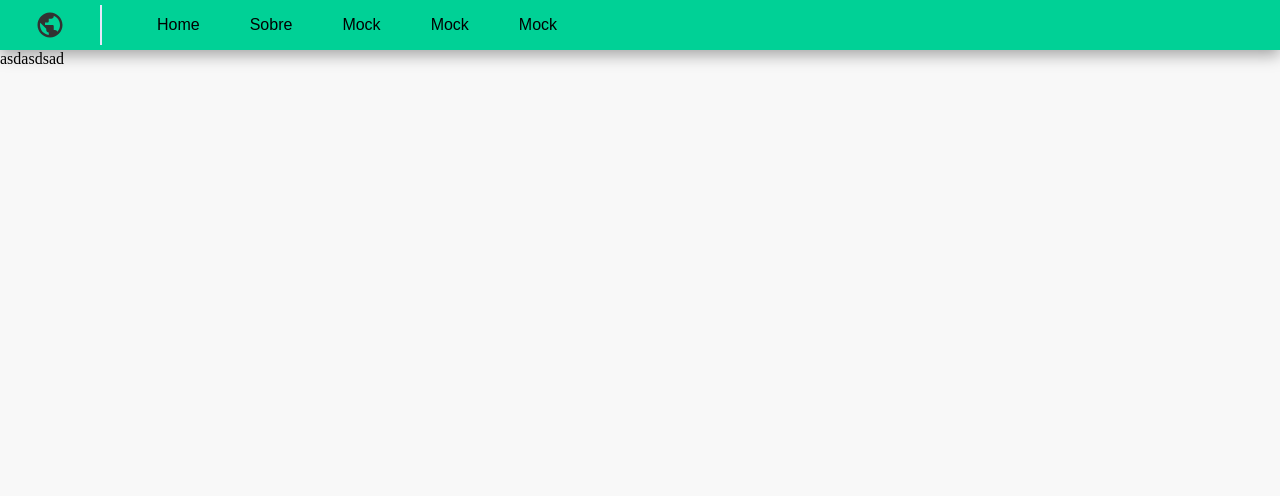
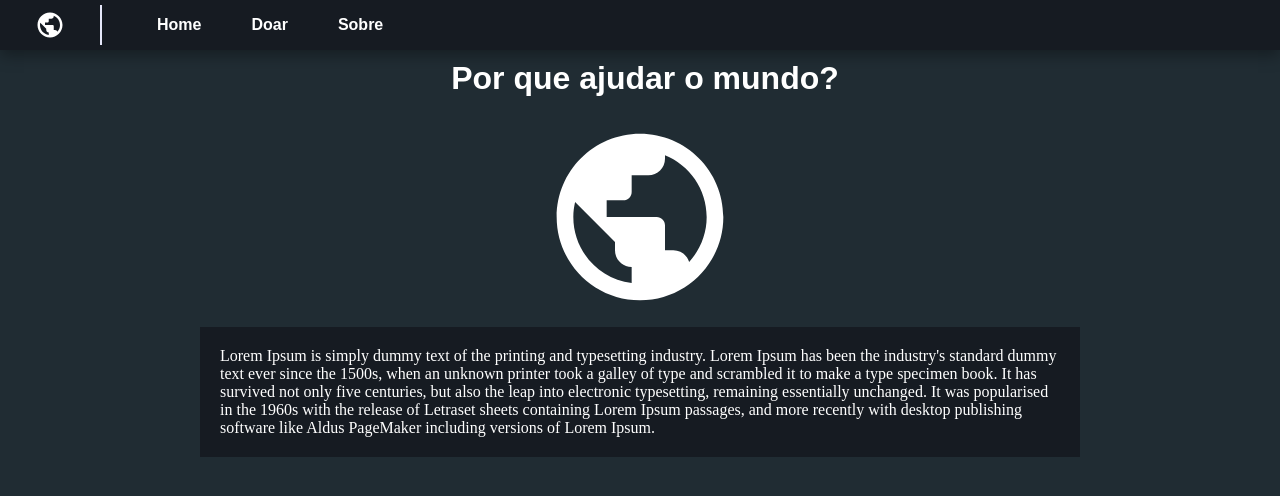
Before and after one commit to M4rc1an0/collection-willingly, a Next.js app: page /home-page in a window 1280 px wide. Shown: the top 496 px of the page. Built offline with nearby package versions, Linux system fonts and the light colour scheme.

Commit message:
criando componentes

```diff
--- a/src/components/header/index.tsx
+++ b/src/components/header/index.tsx
@@ -2,7 +2,7 @@ import React from "react"
 import { World } from "../../assets/icons/World"
 import * as S from './style'
 
-export const Header = () => {
+const Header = () => {
 
     const mockMenu = [
         {
@@ -10,19 +10,11 @@ export const Header = () => {
             link: "/"
         },
         {
-            text: "Sobre",
+            text: "Doar",
             link: "/"
         },
         {
-            text: "Mock",
-            link: "/"
-        },
-        {
-            text: "Mock",
-            link: "/"
-        },
-        {
-            text: "Mock",
+            text: "Sobre",
             link: "/"
         }
     ]
@@ -30,14 +22,14 @@ export const Header = () => {
     return(
         <S.BoxHeader>
             <S.LogoHeader href="/">
-                <World width={30}/>
+                <World width={30} stroke='#fff'/>
             </S.LogoHeader>
             <S.Line/>
             <S.BoxMenu>
             {
-                mockMenu.map(item => {
+                mockMenu.map(menu => {
                     return(
-                        <S.TitleMenu>{item.text}</S.TitleMenu>
+                        <S.TitleMenu href={menu.link}>{menu.text}</S.TitleMenu>
                     )
                 })
             }
@@ -45,3 +37,5 @@ export const Header = () => {
         </S.BoxHeader>
     )
 }
+
+export default Header
--- a/src/components/header/style.ts
+++ b/src/components/header/style.ts
@@ -4,7 +4,7 @@ export const BoxHeader = styled.div`
     display: flex;
     align-items: center;
     height: 50px;
-    background-color: #00d196;
+    background-color: #161b22;
     box-shadow: rgba(0, 0, 0, 0.35) 0px 5px 15px;
 `
 
@@ -16,12 +16,12 @@ export const LogoHeader = styled.a`
     cursor: pointer;
 
     :hover{
-        background: rgba(230,232,250);
+        background: #fff;
         border-radius: 50px;
 
         svg {
             path{
-                fill: #00d196;
+                fill: #161b22;
             }
         }
     }
@@ -40,13 +40,15 @@ export const BoxMenu = styled.div`
 export const TitleMenu = styled.a`
     font-family: sans-serif;
     font-size: 16px;
+    font-weight: bold;
+    color: #fff;
     cursor: pointer;
     padding: 5px 10px;
     margin: 15px;
+    text-decoration: none;
 
     :hover{
-        background: rgba(230,232,250);
-        border-radius: 40px;
-        color: #00d196;
+        background: #fff;
+        color: #161b22;
     }
 `
--- /dev/null
+++ b/src/components/index.ts
@@ -0,0 +1,5 @@
+import InformationBox from "./informationBox";
+import Header from "./header";
+import Title from "./title";
+
+export { InformationBox, Header, Title }
--- /dev/null
+++ b/src/components/informationBox/index.tsx
@@ -0,0 +1,13 @@
+import * as S from "./style";
+
+const InformationBox = ({children, width}: any) => {
+    return(
+        <S.Section width={width}>
+            <S.BoxParagrafh>
+                {children}
+            </S.BoxParagrafh>
+        </S.Section>
+    )
+}
+
+export default InformationBox
--- /dev/null
+++ b/src/components/informationBox/style.ts
@@ -0,0 +1,16 @@
+import styled from "styled-components";
+
+interface PropsSection {
+    width: number
+}
+
+export const Section = styled.div<PropsSection>`
+    width: ${props => props.width ? props.width : '100%'};
+    display: flex;
+`
+
+export const BoxParagrafh = styled.div`
+    color: #fff;
+    padding: 20px;
+    background-color: #161b22;
+`
--- /dev/null
+++ b/src/components/title/index.tsx
@@ -0,0 +1,13 @@
+import * as S from './style'
+
+const Title = ({text}: any) => {
+    return (
+        <S.BoxTitle>
+            <S.TextTitle>
+                {text}
+            </S.TextTitle>
+        </S.BoxTitle>
+    )
+}
+
+export default Title
--- /dev/null
+++ b/src/components/title/style.ts
@@ -0,0 +1,12 @@
+import styled from "styled-components";
+
+export const BoxTitle = styled.div`
+    margin: 10px 0;
+    padding-left: 10px;
+`
+
+export const TextTitle = styled.h1`
+    font-family: sans-serif;
+    font-size: 32px;
+    color: #fff;
+`
--- a/src/pages/home-page/index.tsx
+++ b/src/pages/home-page/index.tsx
@@ -1,12 +1,29 @@
 import React from "react";
-import { Header } from "../../components/header";
 import * as S from "./style";
+import { Header, InformationBox, Title } from "../../components";
+import { World } from "../../assets/icons/World";
 
 export default function homePage() {
+
     return (
         <S.ContainerHome>
-            <Header/>
-            asdasdsad
+            <Header />
+            <S.Centralize>
+                <Title text='Por que ajudar o mundo?' />
+                <S.HoverBox>
+                    <World width={200} stroke='#fff' />
+                </S.HoverBox>
+                <InformationBox img='/imgDoacao.jpg'>
+                    Lorem Ipsum is simply dummy text of the printing and typesetting industry.
+                    Lorem Ipsum has been the industry's standard dummy text ever since the 1500s,
+                    when an unknown printer took a galley of type and scrambled it to make a
+                    type specimen book. It has survived not only five centuries, but also the
+                    leap into electronic typesetting, remaining essentially unchanged. It was
+                    popularised in the 1960s with the release of Letraset sheets containing Lorem
+                    Ipsum passages, and more recently with desktop publishing software like Aldus
+                    PageMaker including versions of Lorem Ipsum.
+                </InformationBox>
+            </S.Centralize>
         </S.ContainerHome>
     )
 }
--- a/src/pages/home-page/style.ts
+++ b/src/pages/home-page/style.ts
@@ -3,5 +3,27 @@ import styled from "styled-components";
 export const ContainerHome = styled.div`
     width: 100%;
     height: 100vh;
-    background-color: #F8F8F8;
+    background-color: #202c33;
 `
+
+export const Centralize = styled.div`
+    display: flex;
+    flex-direction: column;
+    align-items: center;
+    margin: 0 200px;
+`
+
+export const HoverBox = styled.div`
+    display: flex;
+    justify-content: center;
+    margin: 10px;
+
+    :hover{
+        svg {
+            path{
+                transition-duration: 1s;
+                fill: green;
+            }
+        }
+    }
+`
--- a/src/pages/index.tsx
+++ b/src/pages/index.tsx
@@ -22,7 +22,7 @@ const Home = () => {
         <S.RedirectPage>
           <Link href="/home-page">
             <S.Icon>
-              <ArrowRight width={50} stroke='#545454' />
+              <ArrowRight width={50} stroke='#fff' />
             </S.Icon>
           </Link>
         </S.RedirectPage>
```
Also changed, not shown: src/styles/home.ts (+15 -6 lines), public/imgDoacao.jpg (added).
